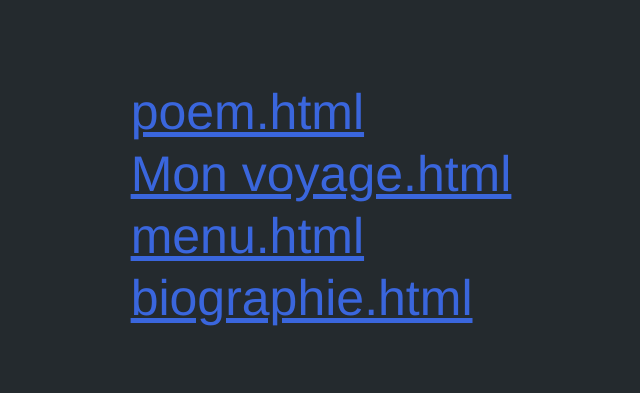
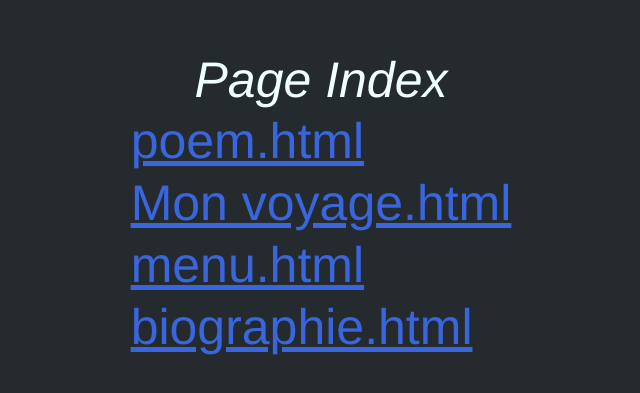
Before and after one commit to SharkScar12/SharkScar12.github.io, a plain HTML site: page index.html in a window 1280 px wide. Shown: the part 195-588 px from the top of the page, without its empty margins (319-959 px from the left). Drawn offline with Linux system fonts and the light colour scheme.

Commit message:
Add files via upload

```diff
--- a/index.html
+++ b/index.html
@@ -15,6 +15,7 @@
 			<div class="flex-box">
 				<!-- ^diviseur pour alinger le tableau au centre de la page -->
 				<table class="index-links-table">
+					<caption class="index-table-caption"><em>Page Index</em></caption>
 					<tbody>
 						<tr>
 						<td class="index-tr-td"> <a class="index-links" href="poem.html"> poem.html</a> </td>
```
